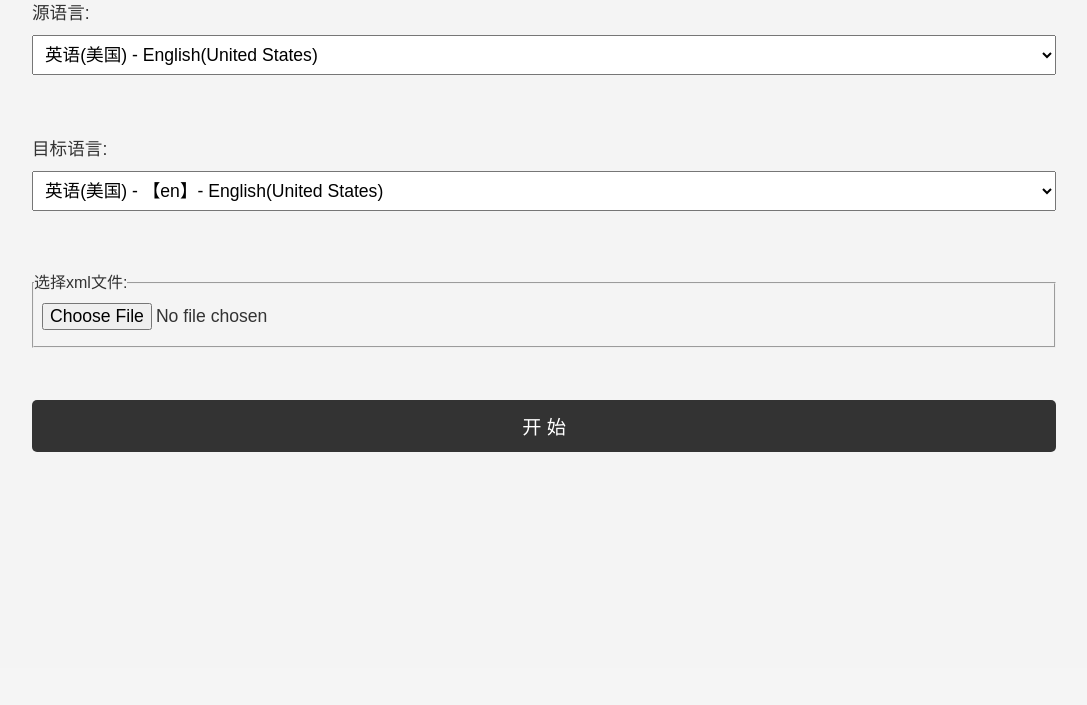
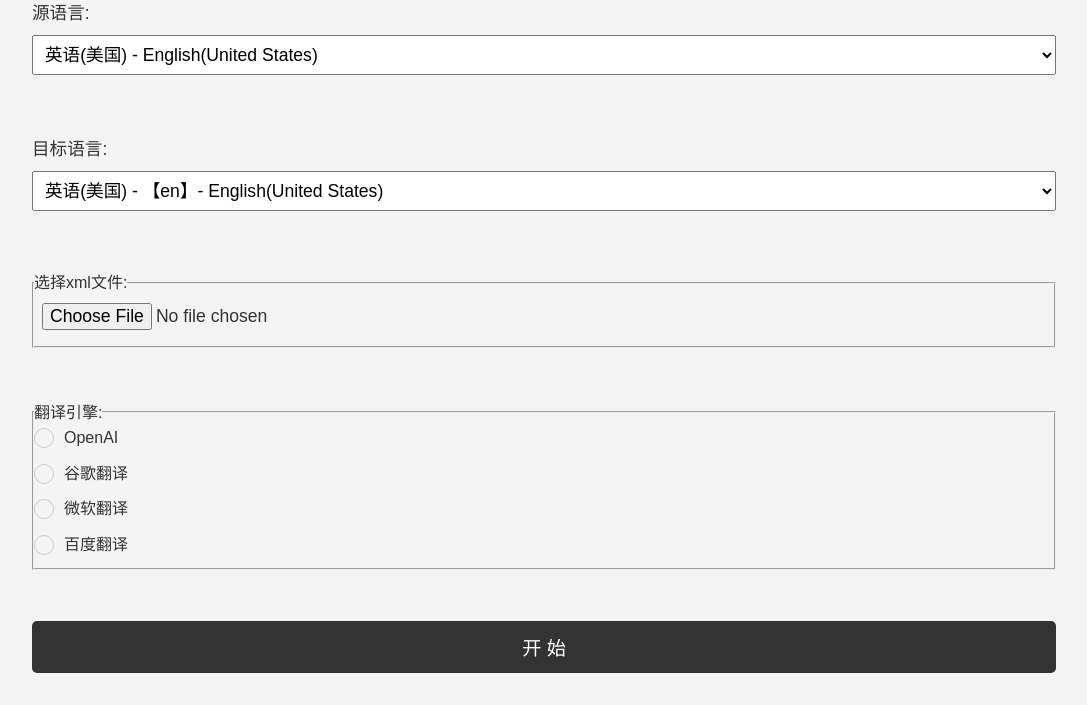
Before and after one commit to samhuang1991/AppTranslateTool, a Flask app: page / in a window 1280 px wide; the page is wider, and only the part inside the window is pictured. Shown: the part 132-837 px from the top of that part, without its empty margins (96-1183 px from the left). Before the commit the page ends 584 px from the top of that part, so only its background shows below. Run offline with Flask 3, Linux system fonts and the light colour scheme.

Commit message:
添加翻译引擎模块的静态UI

```diff
--- a/static/styles.css
+++ b/static/styles.css
@@ -55,3 +55,42 @@ button:hover {
 br {
     margin-bottom: 1rem;
 }
+
+/* 重置单选按钮的默认样式 */
+.radio-input {
+  position: absolute;
+  opacity: 0;
+  pointer-events: none;
+}
+
+/* 添加圆形外框 */
+.radio-circle {
+  display: inline-block;
+  position: relative;
+  width: 20px;
+  height: 20px;
+  border: 1px solid #ccc;
+  border-radius: 50%;
+  margin-right: 10px;
+}
+
+/* 添加选中时的样式 */
+.radio-input:checked + .radio-circle {
+  background-color: #0099ff;
+  border-color: #0099ff;
+}
+
+/* 设置文本样式 */
+.radio-text {
+  display: inline-block;
+  font-size: 16px;
+  vertical-align: middle;
+}
+
+/* 将文本和圆圈包裹在一个 flexbox 容器中 */
+.radio-label {
+  display: flex;
+  align-items: center;
+  margin-bottom: 10px;
+  cursor: pointer;
+}
--- a/templates/index.html
+++ b/templates/index.html
@@ -22,6 +22,7 @@
             }
             return true;
         }
+
     </script>
 </head>
 <body>
@@ -46,6 +47,31 @@
         <input type="file" name="input_file" id="input_file" accept=".xml">
     </fieldset>
     <br><br>
+    <fieldset>
+        <legend>翻译引擎:</legend>
+        <label for="openai" class="radio-label">
+            <input type="radio" id="openai" name="engine" value="openai" class="radio-input">
+            <div class="radio-circle"></div>
+            <div class="radio-text">OpenAI</div>
+        </label>
+        <label for="google" class="radio-label">
+            <input type="radio" id="google" name="engine" value="google" class="radio-input">
+            <div class="radio-circle"></div>
+            <div class="radio-text">谷歌翻译</div>
+        </label>
+        <label for="microsoft" class="radio-label">
+            <input type="radio" id="microsoft" name="engine" value="microsoft" class="radio-input">
+            <div class="radio-circle"></div>
+            <div class="radio-text">微软翻译</div>
+        </label>
+        <label for="baidu" class="radio-label">
+            <input type="radio" id="baidu" name="engine" value="baidu" class="radio-input">
+            <div class="radio-circle"></div>
+            <div class="radio-text">百度翻译</div>
+        </label>
+    </fieldset>
+
+    <br><br>
     <button type="submit">开 始</button>
 </form>
 </body>
```
Lines whose indentation alone changed are shown as unchanged.
